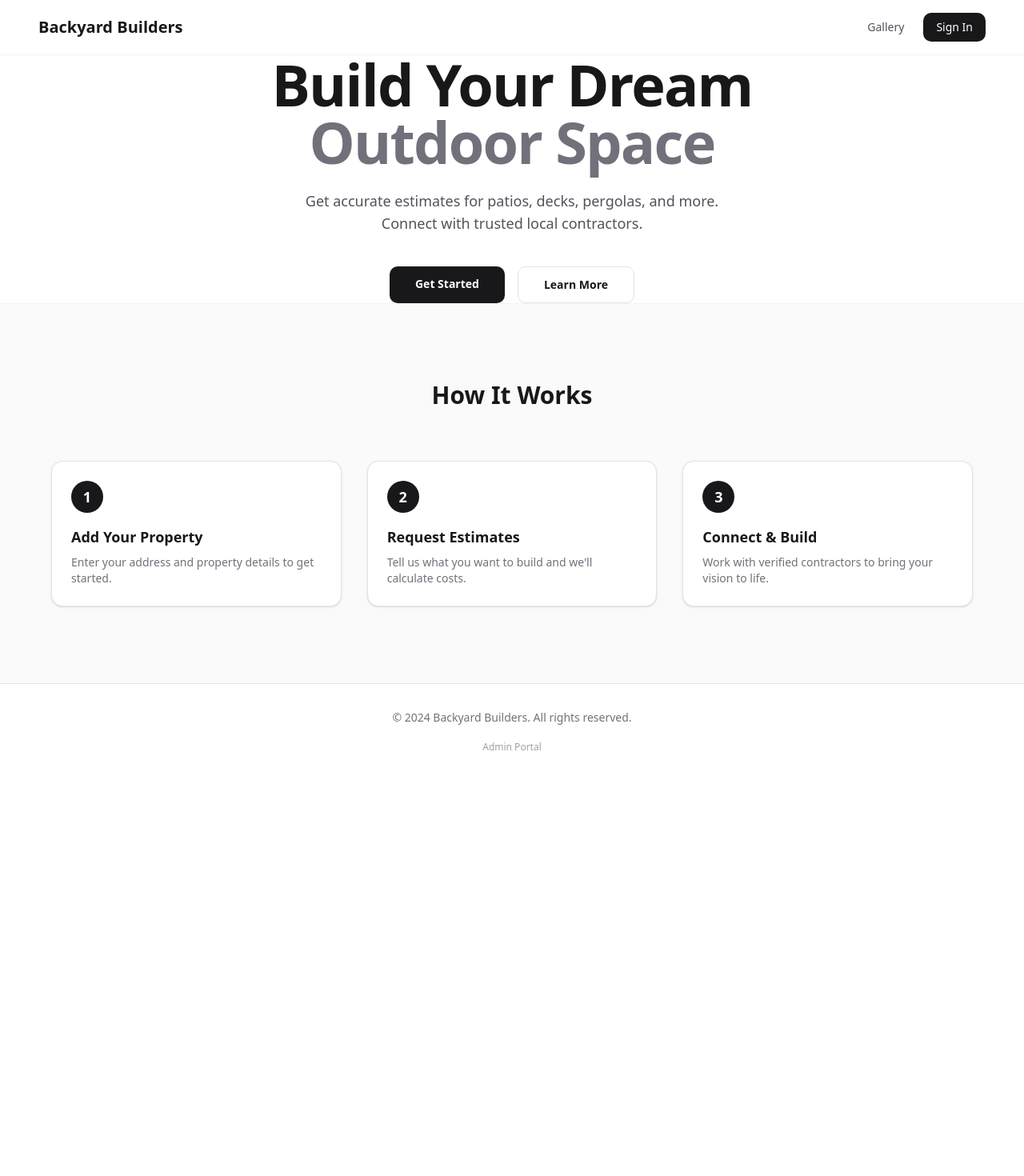
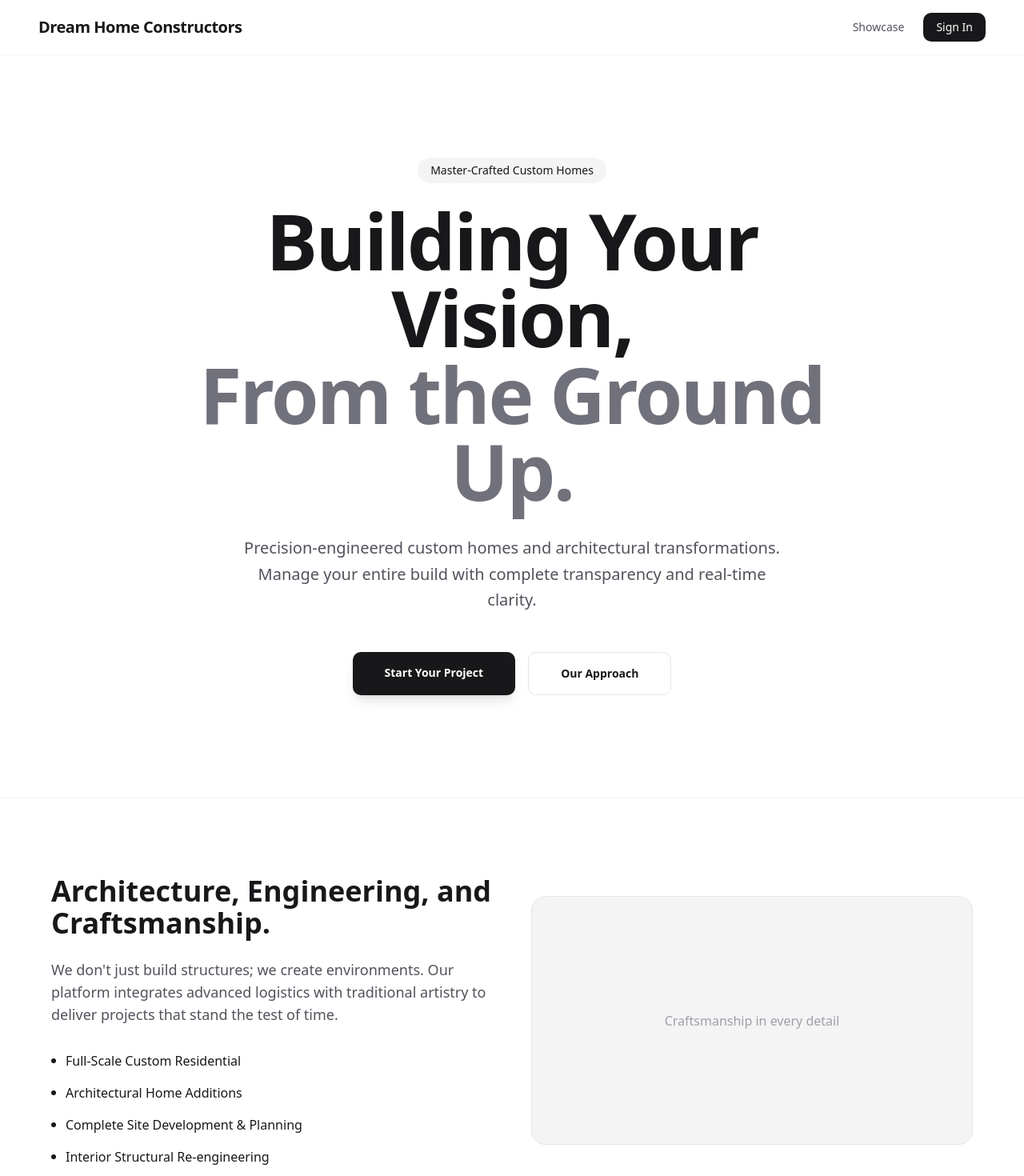
Before and after one commit to sundeep8967/backyard-builders, a Next.js app in the folder apps/web/: page / in a window 1280 px wide. Shown: the top 1470 px of the page at 80% size. Before the commit the page ends 975 px from the top, so only its background shows below. Built offline with nearby package versions, Linux system fonts and the light colour scheme; no server answers.

Commit message:
feat: Rebrand to 'Dream Home Constructors' and pivot to full home construction

```diff
--- a/apps/web/app/admin/login/page.tsx
+++ b/apps/web/app/admin/login/page.tsx
@@ -48,8 +48,9 @@ export default function AdminLoginPage() {
                     <div className="mx-auto mb-4 flex h-12 w-12 items-center justify-center rounded-full bg-white border border-zinc-200 shadow-sm">
                         <ShieldAlert className="h-6 w-6 text-red-600" />
                     </div>
-                    <h1 className="text-2xl font-bold text-zinc-900">Admin Portal</h1>
-                    <p className="mt-2 text-zinc-600">
+                    <h1 className="text-2xl font-bold tracking-tight text-zinc-900">Dream Home Constructors</h1>
+                    <p className="mt-1 text-sm font-medium text-zinc-500 uppercase tracking-wider">Admin Portal</p>
+                    <p className="mt-4 text-xs text-zinc-400">
                         Restricted access for authorized personnel only.
                     </p>
                 </div>
--- a/apps/web/app/get-started/page.tsx
+++ b/apps/web/app/get-started/page.tsx
@@ -8,8 +8,8 @@ export default function GetStartedPage() {
         <main className="flex min-h-screen flex-col bg-white">
             {/* Header */}
             <header className="flex items-center justify-between px-6 py-4 lg:px-12 border-b border-zinc-100">
-                <Link href="/" className="text-xl font-bold text-zinc-900">
-                    Backyard Builders
+                <Link href="/" className="text-xl font-bold tracking-tight text-zinc-900">
+                    Dream Home Constructors
                 </Link>
                 <Link
                     href="/sign-in"
--- a/apps/web/app/layout.tsx
+++ b/apps/web/app/layout.tsx
@@ -14,8 +14,8 @@ const geistMono = Geist_Mono({
 });
 
 export const metadata: Metadata = {
-  title: "Backyard Builders",
-  description: "Premium outdoor living spaces",
+  title: "Dream Home Constructors",
+  description: "Master-crafted custom homes and architectural transformations.",
 };
 
 export default function RootLayout({
--- a/apps/web/app/page.tsx
+++ b/apps/web/app/page.tsx
@@ -30,13 +30,13 @@ export default function Home() {
         transition={{ duration: 0.5 }}
         className="flex items-center justify-between px-6 py-4 lg:px-12 border-b border-zinc-100"
       >
-        <span className="text-xl font-bold text-zinc-900">Backyard Builders</span>
+        <span className="text-xl font-bold tracking-tight text-zinc-900">Dream Home Constructors</span>
         <div className="flex items-center gap-6">
           <Link
             href="/gallery"
-            className="text-sm text-zinc-600 hover:text-zinc-900 transition-colors"
+            className="text-sm font-medium text-zinc-600 hover:text-zinc-900 transition-colors"
           >
-            Gallery
+            Showcase
           </Link>
           {loading ? (
             <div className="h-5 w-5 animate-spin rounded-full border-2 border-zinc-200 border-t-zinc-900" />
@@ -59,94 +59,128 @@ export default function Home() {
       </motion.header>
 
       {/* Hero */}
-      <div className="flex flex-1 flex-col items-center justify-center px-6 text-center">
+      <div className="flex flex-1 flex-col items-center justify-center px-6 text-center py-20 lg:py-32">
+        <motion.div
+          initial={{ opacity: 0, scale: 0.95 }}
+          animate={{ opacity: 1, scale: 1 }}
+          transition={{ duration: 0.8 }}
+          className="mb-6 rounded-full bg-zinc-100 px-4 py-1.5 text-sm font-medium text-zinc-900"
+        >
+          Master-Crafted Custom Homes
+        </motion.div>
         <motion.h1
           initial={{ opacity: 0, y: 30 }}
           animate={{ opacity: 1, y: 0 }}
           transition={{ duration: 0.6, ease: "easeOut" }}
-          className="max-w-4xl text-4xl font-bold tracking-tight text-zinc-900 sm:text-6xl lg:text-7xl"
+          className="max-w-4xl text-5xl font-bold tracking-tight text-zinc-900 sm:text-7xl lg:text-8xl"
         >
-          Build Your Dream
-          <span className="block text-zinc-500">Outdoor Space</span>
+          Building Your Vision,
+          <span className="block text-zinc-500">From the Ground Up.</span>
         </motion.h1>
         <motion.p
           initial={{ opacity: 0, y: 20 }}
           animate={{ opacity: 1, y: 0 }}
           transition={{ duration: 0.6, delay: 0.2, ease: "easeOut" }}
-          className="mt-6 max-w-xl text-lg text-zinc-600"
+          className="mt-8 max-w-2xl text-lg sm:text-xl text-zinc-600 leading-relaxed"
         >
-          Get accurate estimates for patios, decks, pergolas, and more.
-          Connect with trusted local contractors.
+          Precision-engineered custom homes and architectural transformations.
+          Manage your entire build with complete transparency and real-time clarity.
         </motion.p>
         <motion.div
           initial={{ opacity: 0, y: 20 }}
           animate={{ opacity: 1, y: 0 }}
           transition={{ duration: 0.6, delay: 0.4, ease: "easeOut" }}
-          className="mt-10 flex flex-col gap-4 sm:flex-row"
+          className="mt-12 flex flex-col gap-4 sm:flex-row"
         >
           <Link
             href="/get-started"
-            className="rounded-lg bg-zinc-900 px-8 py-3 text-sm font-semibold text-white transition-colors hover:bg-zinc-800"
+            className="rounded-lg bg-zinc-900 px-10 py-4 text-sm font-semibold text-white shadow-lg transition-all hover:bg-zinc-800 hover:scale-105"
           >
-            Get Started
+            Start Your Project
           </Link>
           <Link
             href="#features"
-            className="rounded-lg border border-zinc-200 px-8 py-3 text-sm font-semibold text-zinc-900 transition-colors hover:bg-zinc-50"
+            className="rounded-lg border border-zinc-200 px-10 py-4 text-sm font-semibold text-zinc-900 transition-all hover:bg-zinc-50"
           >
-            Learn More
+            Our Approach
           </Link>
         </motion.div>
       </div>
 
+      {/* Expertise Section */}
+      <section className="bg-white px-6 py-24 lg:px-12 border-t border-zinc-100">
+        <div className="mx-auto max-w-6xl">
+          <div className="grid gap-12 lg:grid-cols-2 items-center">
+            <div>
+              <h2 className="text-3xl font-bold text-zinc-900 sm:text-4xl">Architecture, Engineering, and Craftsmanship.</h2>
+              <p className="mt-6 text-lg text-zinc-600">
+                We don't just build structures; we create environments. Our platform integrates advanced
+                logistics with traditional artistry to deliver projects that stand the test of time.
+              </p>
+              <ul className="mt-8 space-y-4">
+                {[
+                  "Full-Scale Custom Residential",
+                  "Architectural Home Additions",
+                  "Complete Site Development & Planning",
+                  "Interior Structural Re-engineering"
+                ].map((item) => (
+                  <li key={item} className="flex items-center gap-3 text-zinc-900 font-medium">
+                    <div className="h-1.5 w-1.5 rounded-full bg-zinc-900" />
+                    {item}
+                  </li>
+                ))}
+              </ul>
+            </div>
+            <div className="rounded-2xl bg-zinc-100 aspect-square lg:aspect-video flex items-center justify-center overflow-hidden border border-zinc-200">
+              <div className="text-zinc-400 font-medium">Craftsmanship in every detail</div>
+            </div>
+          </div>
+        </div>
+      </section>
+
       {/* Features */}
       <section id="features" className="border-t border-zinc-100 bg-zinc-50 px-6 py-24 lg:px-12">
         <div className="mx-auto max-w-6xl">
-          <motion.h2
-            initial={{ opacity: 0 }}
-            whileInView={{ opacity: 1 }}
-            viewport={{ once: true }}
-            transition={{ duration: 0.5 }}
-            className="text-center text-3xl font-bold text-zinc-900"
-          >
-            How It Works
-          </motion.h2>
+          <div className="text-center mb-16">
+            <h2 className="text-3xl font-bold text-zinc-900 sm:text-4xl">The Execution Engine</h2>
+            <p className="mt-4 text-zinc-600">Experience a project management process built for professional results.</p>
+          </div>
           <motion.div
             variants={staggerContainer}
             initial="initial"
             whileInView="animate"
             viewport={{ once: true, margin: "-100px" }}
-            className="mt-16 grid gap-8 md:grid-cols-3"
+            className="grid gap-8 md:grid-cols-3"
           >
             {[
               {
-                step: "1",
-                title: "Add Your Property",
-                description: "Enter your address and property details to get started.",
+                step: "01",
+                title: "Strategic Planning",
+                description: "Digital property mapping and full-scale architectural feasibility analysis.",
               },
               {
-                step: "2",
-                title: "Request Estimates",
-                description: "Tell us what you want to build and we'll calculate costs.",
+                step: "02",
+                title: "Precision Estimates",
+                description: "Exact material takeoffs and transparent, itemized pricing for every component.",
               },
               {
-                step: "3",
-                title: "Connect & Build",
-                description: "Work with verified contractors to bring your vision to life.",
+                step: "03",
+                title: "Managed Build",
+                description: "Real-time communication, daily logs, and milestone tracking through to completion.",
               },
             ].map((feature) => (
               <motion.div
                 key={feature.step}
                 variants={fadeInUp}
-                className="rounded-xl border border-zinc-200 bg-white p-6 shadow-sm"
+                className="group rounded-2xl border border-zinc-200 bg-white p-8 shadow-sm transition-all hover:border-zinc-300 hover:shadow-md"
               >
-                <div className="flex h-10 w-10 items-center justify-center rounded-full bg-zinc-900 text-lg font-bold text-white">
+                <div className="text-xs font-bold tracking-widest text-zinc-400 group-hover:text-zinc-900 transition-colors">
                   {feature.step}
                 </div>
-                <h3 className="mt-4 text-lg font-semibold text-zinc-900">
+                <h3 className="mt-4 text-xl font-bold text-zinc-900">
                   {feature.title}
                 </h3>
-                <p className="mt-2 text-sm text-zinc-500">{feature.description}</p>
+                <p className="mt-2 text-zinc-500 leading-relaxed">{feature.description}</p>
               </motion.div>
             ))}
           </motion.div>
@@ -155,12 +189,16 @@ export default function Home() {
 
 
       {/* Footer */}
-      <footer className="border-t border-zinc-200 bg-white px-6 py-8 text-center text-sm text-zinc-500">
-        <p>© 2024 Backyard Builders. All rights reserved.</p>
-        <div className="mt-4">
-          <Link href="/admin/login" className="text-zinc-400 hover:text-zinc-600 transition-colors text-xs">
-            Admin Portal
-          </Link>
+      <footer className="border-t border-zinc-200 bg-white px-6 py-12 lg:px-12">
+        <div className="mx-auto max-w-6xl flex flex-col md:flex-row justify-between items-center gap-8">
+          <div className="text-center md:text-left">
+            <span className="text-lg font-bold text-zinc-900">Dream Home Constructors</span>
+            <p className="mt-2 text-sm text-zinc-500">© 2024 Dream Home Constructors. Built for professional precision.</p>
+          </div>
+          <div className="flex gap-8">
+            <Link href="/gallery" className="text-sm font-medium text-zinc-600 hover:text-zinc-900">Showcase</Link>
+            <Link href="/admin/login" className="text-sm font-medium text-zinc-600 hover:text-zinc-900">Admin Portal</Link>
+          </div>
         </div>
       </footer>
     </main>
--- a/apps/web/app/sign-in/page.tsx
+++ b/apps/web/app/sign-in/page.tsx
@@ -27,9 +27,9 @@ export default function SignInPage() {
             <div className="w-full max-w-md space-y-8">
                 {/* Logo */}
                 <div className="text-center">
-                    <h1 className="text-3xl font-bold text-zinc-900">Backyard Builders</h1>
+                    <h1 className="text-3xl font-bold tracking-tight text-zinc-900">Dream Home Constructors</h1>
                     <p className="mt-2 text-zinc-600">
-                        Premium outdoor living spaces
+                        Master-crafted custom homes
                     </p>
                 </div>
 
--- a/apps/web/components/layout/header.tsx
+++ b/apps/web/components/layout/header.tsx
@@ -41,7 +41,7 @@ export function Header({ className }: HeaderProps) {
                         <Sidebar className="border-0" />
                     </SheetContent>
                 </Sheet>
-                <span className="text-lg font-semibold text-zinc-900">BB</span>
+                <span className="text-lg font-bold text-zinc-900">DHC</span>
             </div>
 
             {/* Demo Mode indicator */}
--- a/apps/web/components/layout/sidebar.tsx
+++ b/apps/web/components/layout/sidebar.tsx
@@ -57,12 +57,12 @@ export function Sidebar({ className }: SidebarProps) {
             {/* Logo */}
             <div className="flex h-16 items-center border-b border-zinc-200 px-4">
                 {!collapsed && (
-                    <span className="text-lg font-semibold text-zinc-900">
-                        Backyard Builders
+                    <span className="text-lg font-bold tracking-tight text-zinc-900">
+                        Dream Home Constructors
                     </span>
                 )}
                 {collapsed && (
-                    <span className="text-lg font-semibold text-zinc-900">BB</span>
+                    <span className="text-lg font-bold text-zinc-900">DHC</span>
                 )}
             </div>
 
```
